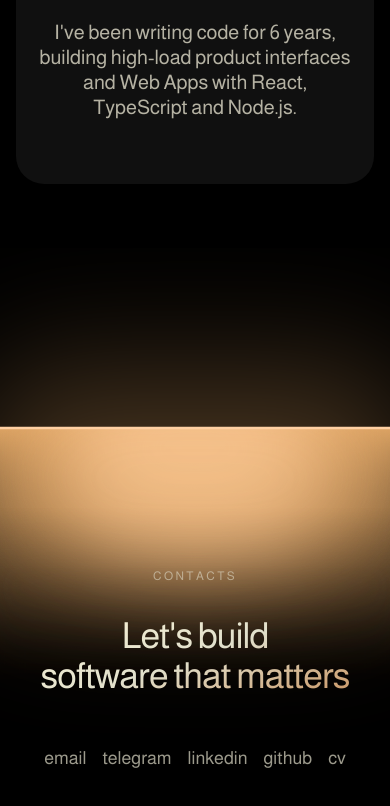
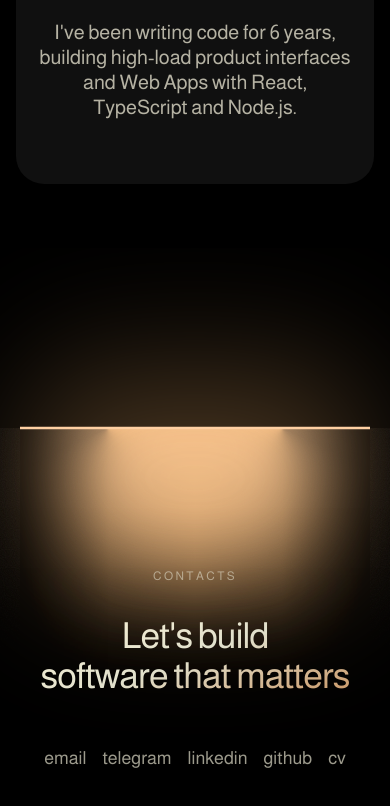
Before and after one commit to Mashtapok/mashtapok.github.io, a React (Vite) app: page / in a window 390 px wide. Shown: the part 1095-1901 px from the top of the page. Built offline with nearby package versions, Linux system fonts and the light colour scheme.

Commit message:
fix mobile

```diff
--- a/src/Footer.tsx
+++ b/src/Footer.tsx
@@ -65,10 +65,10 @@ export const LampContainer = ({ children, className = '' }: { children: React.Re
           style={{
             backgroundImage: `conic-gradient(var(--conic-position), var(--tw-gradient-stops))`,
           }}
-          className="absolute inset-auto right-1/2 h-56 w-[30rem] overflow-visible bg-gradient-conic from-[#f2b36d] via-transparent to-transparent text-white [--conic-position:from_70deg_at_center_top]"
+          className="absolute inset-auto right-1/2 h-56 w-[30rem] max-w-[calc(50vw-1.25rem)] overflow-visible bg-gradient-conic from-[#f2b36d] via-transparent to-transparent text-white sm:max-w-none [--conic-position:from_70deg_at_center_top]"
         >
           <div className="absolute bottom-0 left-0 z-20 h-40 w-full bg-black [mask-image:linear-gradient(to_top,white,transparent)]" />
-          <div className="absolute bottom-0 left-0 z-20 h-full w-40 bg-black [mask-image:linear-gradient(to_right,white,transparent)]" />
+          <div className="absolute bottom-0 left-0 z-20 h-full w-1/2 bg-black sm:w-40 [mask-image:linear-gradient(to_right,white,transparent)]" />
         </motion.div>
         <motion.div
           initial={{ opacity: 0.35, width: '15rem' }}
@@ -81,14 +81,14 @@ export const LampContainer = ({ children, className = '' }: { children: React.Re
           style={{
             backgroundImage: `conic-gradient(var(--conic-position), var(--tw-gradient-stops))`,
           }}
-          className="absolute inset-auto left-1/2 h-56 w-[30rem] bg-gradient-conic from-transparent via-transparent to-[#f2b36d] text-white [--conic-position:from_290deg_at_center_top]"
+          className="absolute inset-auto left-1/2 h-56 w-[30rem] max-w-[calc(50vw-1.25rem)] bg-gradient-conic from-transparent via-transparent to-[#f2b36d] text-white sm:max-w-none [--conic-position:from_290deg_at_center_top]"
         >
-          <div className="absolute bottom-0 right-0 z-20 h-full w-40 bg-black [mask-image:linear-gradient(to_left,white,transparent)]" />
+          <div className="absolute bottom-0 right-0 z-20 h-full w-1/2 bg-black sm:w-40 [mask-image:linear-gradient(to_left,white,transparent)]" />
           <div className="absolute bottom-0 right-0 z-20 h-40 w-full bg-black [mask-image:linear-gradient(to_top,white,transparent)]" />
         </motion.div>
         <div className="absolute top-1/2 h-48 w-full translate-y-12 scale-x-150 bg-black blur-2xl" />
         <div className="absolute top-1/2 z-50 h-48 w-full bg-transparent opacity-10 backdrop-blur-md" />
-        <div className="absolute inset-auto z-50 h-36 w-[28rem] -translate-y-1/2 rounded-full bg-[#f2b36d] opacity-35 blur-3xl" />
+        <div className="absolute inset-auto z-50 h-36 w-[28rem] max-w-[calc(100vw-2.5rem)] -translate-y-1/2 rounded-full bg-[#f2b36d] opacity-35 blur-3xl sm:max-w-none" />
         <motion.div
           initial={{ width: '8rem' }}
           whileInView={{ width: '16rem' }}
@@ -107,7 +107,7 @@ export const LampContainer = ({ children, className = '' }: { children: React.Re
             duration: 0.8,
             ease: 'easeInOut',
           }}
-          className="absolute inset-auto z-50 h-0.5 w-[30rem] -translate-y-[7rem] bg-[#ffd0a3]"
+          className="absolute inset-auto z-50 h-0.5 w-[30rem] max-w-[calc(100vw-2.5rem)] -translate-y-[7rem] bg-[#ffd0a3] sm:max-w-none"
         />
 
         <div className="absolute inset-auto z-40 h-44 w-full -translate-y-[12.5rem] bg-black" />
```
